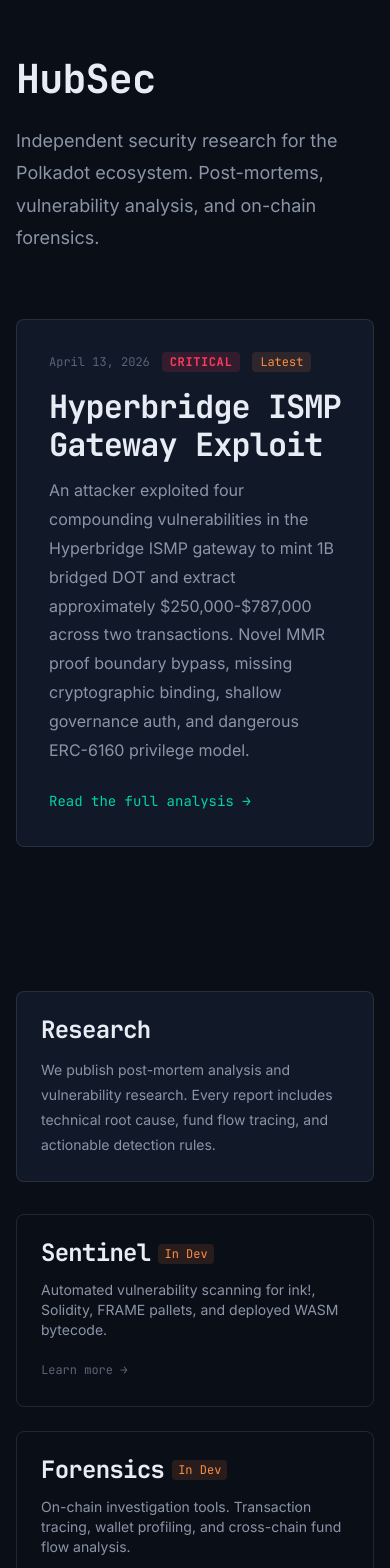
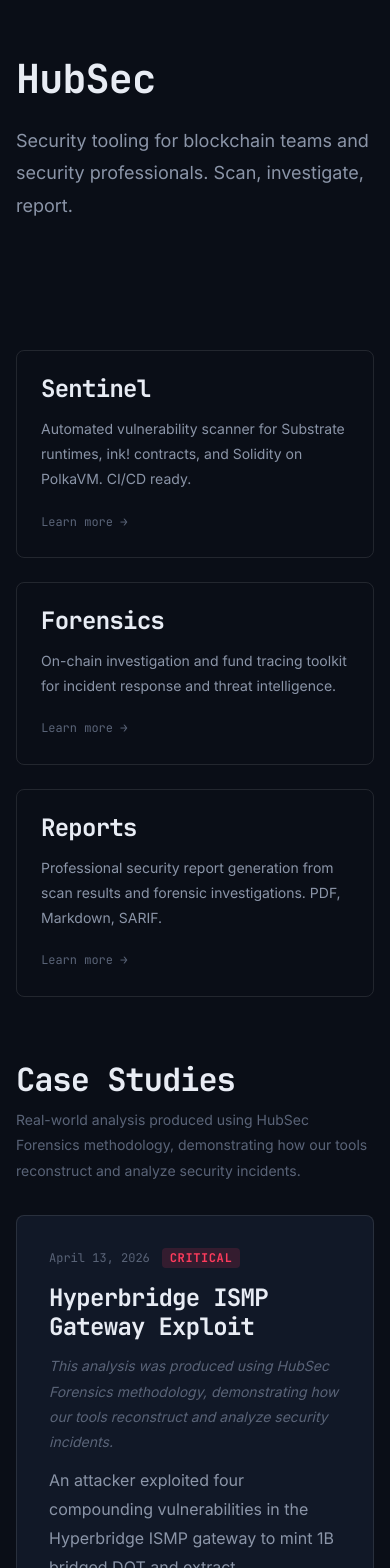
Before and after one commit to hubsec-net/hubsec.net, a Next.js app: page / in a window 390 px wide. Shown: the part 100-1668 px from the top of the page. Built offline with nearby package versions, Linux system fonts and the light colour scheme.

Commit message:
some reframing

```diff
--- a/src/app/layout.tsx
+++ b/src/app/layout.tsx
@@ -27,13 +27,13 @@ const inter = localFont({
 
 export const metadata: Metadata = {
   title: {
-    default: `${SITE_NAME} — Polkadot Security Intelligence`,
+    default: `${SITE_NAME} — Security Tooling for Blockchain`,
     template: `%s | ${SITE_NAME}`,
   },
   description: SITE_DESCRIPTION,
   metadataBase: new URL(`https://${SITE_DOMAIN}`),
   openGraph: {
-    title: `${SITE_NAME} — Polkadot Security Intelligence`,
+    title: `${SITE_NAME} — Security Tooling for Blockchain`,
     description: SITE_DESCRIPTION,
     url: `https://${SITE_DOMAIN}`,
     siteName: SITE_NAME,
--- a/src/app/page.tsx
+++ b/src/app/page.tsx
@@ -6,7 +6,6 @@ import { formatDate } from '@/lib/utils';
 export default async function HomePage() {
   const reports = await getReports();
   const latestReport = reports[0];
-  const olderReports = reports.slice(1, 4);
 
   return (
     <>
@@ -33,16 +32,156 @@ export default async function HomePage() {
               lineHeight: 'var(--leading-relaxed)',
             }}
           >
-            Independent security research for the Polkadot ecosystem.
-            Post-mortems, vulnerability analysis, and on-chain forensics.
+            Security tooling for blockchain teams and security professionals.
+            Scan, investigate, report.
           </p>
         </div>
       </section>
 
-      {/* ── FEATURED REPORT ── */}
+      {/* ── WHAT WE BUILD ── */}
+      <section className="py-16">
+        <div className="mx-auto max-w-6xl px-4 md:px-6">
+          <div className="grid md:grid-cols-3 gap-6">
+            <Link
+              href="/sentinel"
+              className="block rounded-lg p-6"
+              style={{
+                border: '1px solid var(--color-border-default)',
+                transition: 'border-color 0.15s ease',
+              }}
+            >
+              <h3
+                className="text-sm font-semibold mb-3"
+                style={{
+                  fontFamily: 'var(--font-jetbrains), monospace',
+                  color: 'var(--color-text-primary)',
+                }}
+              >
+                Sentinel
+              </h3>
+              <p
+                className="text-sm mb-4"
+                style={{
+                  color: 'var(--color-text-secondary)',
+                  lineHeight: 'var(--leading-relaxed)',
+                }}
+              >
+                Automated vulnerability scanner for Substrate runtimes, ink!
+                contracts, and Solidity on PolkaVM. CI/CD ready.
+              </p>
+              <span
+                className="text-xs"
+                style={{
+                  color: 'var(--color-text-tertiary)',
+                  fontFamily: 'var(--font-jetbrains), monospace',
+                }}
+              >
+                Learn more &rarr;
+              </span>
+            </Link>
+
+            <Link
+              href="/forensics"
+              className="block rounded-lg p-6"
+              style={{
+                border: '1px solid var(--color-border-default)',
+                transition: 'border-color 0.15s ease',
+              }}
+            >
+              <h3
+                className="text-sm font-semibold mb-3"
+                style={{
+                  fontFamily: 'var(--font-jetbrains), monospace',
+                  color: 'var(--color-text-primary)',
+                }}
+              >
+                Forensics
+              </h3>
+              <p
+                className="text-sm mb-4"
+                style={{
+                  color: 'var(--color-text-secondary)',
+                  lineHeight: 'var(--leading-relaxed)',
+                }}
+              >
+                On-chain investigation and fund tracing toolkit for incident
+                response and threat intelligence.
+              </p>
+              <span
+                className="text-xs"
+                style={{
+                  color: 'var(--color-text-tertiary)',
+                  fontFamily: 'var(--font-jetbrains), monospace',
+                }}
+              >
+                Learn more &rarr;
+              </span>
+            </Link>
+
+            <Link
+              href="/research"
+              className="block rounded-lg p-6"
+              style={{
+                border: '1px solid var(--color-border-default)',
+                transition: 'border-color 0.15s ease',
+              }}
+            >
+              <h3
+                className="text-sm font-semibold mb-3"
+                style={{
+                  fontFamily: 'var(--font-jetbrains), monospace',
+                  color: 'var(--color-text-primary)',
+                }}
+              >
+                Reports
+              </h3>
+              <p
+                className="text-sm mb-4"
+                style={{
+                  color: 'var(--color-text-secondary)',
+                  lineHeight: 'var(--leading-relaxed)',
+                }}
+              >
+                Professional security report generation from scan results and
+                forensic investigations. PDF, Markdown, SARIF.
+              </p>
+              <span
+                className="text-xs"
+                style={{
+                  color: 'var(--color-text-tertiary)',
+                  fontFamily: 'var(--font-jetbrains), monospace',
+                }}
+              >
+                Learn more &rarr;
+              </span>
+            </Link>
+          </div>
+        </div>
+      </section>
+
+      {/* ── CASE STUDIES ── */}
       {latestReport && (
         <section className="pb-20">
           <div className="mx-auto max-w-6xl px-4 md:px-6">
+            <h2
+              className="text-lg font-semibold mb-2"
+              style={{
+                fontFamily: 'var(--font-jetbrains), monospace',
+                color: 'var(--color-text-primary)',
+              }}
+            >
+              Case Studies
+            </h2>
+            <p
+              className="text-sm mb-8"
+              style={{
+                color: 'var(--color-text-tertiary)',
+                lineHeight: 'var(--leading-relaxed)',
+              }}
+            >
+              Real-world analysis produced using HubSec Forensics methodology,
+              demonstrating how our tools reconstruct and analyze security incidents.
+            </p>
             <Link
               href={`/research/${latestReport.slug}`}
               className="block rounded-lg p-8 md:p-10 group"
@@ -64,18 +203,8 @@ export default async function HomePage() {
                   {formatDate(latestReport.date)}
                 </span>
                 <Badge level={latestReport.classification} />
-                <span
-                  className="text-xs px-2 py-0.5 rounded"
-                  style={{
-                    color: 'var(--color-accent-warm)',
-                    backgroundColor: 'var(--color-accent-warm-muted)',
-                    fontFamily: 'var(--font-jetbrains), monospace',
-                  }}
-                >
-                  Latest
-                </span>
               </div>
-              <h2
+              <h3
                 className="text-xl md:text-2xl font-bold mb-3"
                 style={{
                   fontFamily: 'var(--font-jetbrains), monospace',
@@ -83,7 +212,19 @@ export default async function HomePage() {
                 }}
               >
                 {latestReport.title}
-              </h2>
+              </h3>
+              <p
+                className="text-sm mb-3"
+                style={{
+                  color: 'var(--color-text-tertiary)',
+                  lineHeight: 'var(--leading-relaxed)',
+                  fontStyle: 'italic',
+                }}
+              >
+                This analysis was produced using HubSec Forensics methodology,
+                demonstrating how our tools reconstruct and analyze security
+                incidents.
+              </p>
               <p
                 className="text-base max-w-2xl mb-6"
                 style={{
@@ -106,171 +247,6 @@ export default async function HomePage() {
           </div>
         </section>
       )}
-
-      {/* ── WHAT WE DO — asymmetric layout ── */}
-      <section className="py-16">
-        <div className="mx-auto max-w-6xl px-4 md:px-6">
-          {/* Research — full width, prominent */}
-          <div className="mb-8">
-            <Link
-              href="/research"
-              className="block rounded-lg p-6 md:p-8"
-              style={{
-                border: '1px solid var(--color-border-default)',
-                backgroundColor: 'var(--color-bg-secondary)',
-                transition: 'border-color 0.15s ease',
-              }}
-            >
-              <div className="flex flex-col md:flex-row md:items-start md:justify-between gap-6">
-                <div className="flex-1">
-                  <h3
-                    className="text-lg font-semibold mb-3"
-                    style={{
-                      fontFamily: 'var(--font-jetbrains), monospace',
-                      color: 'var(--color-text-primary)',
-                    }}
-                  >
-                    Research
-                  </h3>
-                  <p
-                    className="text-sm max-w-md"
-                    style={{
-                      color: 'var(--color-text-secondary)',
-                      lineHeight: 'var(--leading-relaxed)',
-                    }}
-                  >
-                    We publish post-mortem analysis and vulnerability research.
-                    Every report includes technical root cause, fund flow tracing,
-                    and actionable detection rules.
-                  </p>
-                </div>
-                {olderReports.length > 0 && (
-                  <div className="flex flex-col gap-2 md:text-right shrink-0">
-                    {olderReports.map((r) => (
-                      <span
-                        key={r.slug}
-                        className="text-xs"
-                        style={{
-                          color: 'var(--color-text-tertiary)',
-                          fontFamily: 'var(--font-jetbrains), monospace',
-                        }}
-                      >
-                        {r.title}
-                      </span>
-                    ))}
-                    <span
-                      className="text-xs mt-1"
-                      style={{
-                        color: 'var(--color-accent-primary)',
-                        fontFamily: 'var(--font-jetbrains), monospace',
-                      }}
-                    >
-                      View all &rarr;
-                    </span>
-                  </div>
-                )}
-              </div>
-            </Link>
-          </div>
-
-          {/* Sentinel + Forensics — side by side, compact */}
-          <div className="grid md:grid-cols-2 gap-6">
-            <Link
-              href="/sentinel"
-              className="block rounded-lg p-6"
-              style={{
-                border: '1px solid var(--color-border-default)',
-                transition: 'border-color 0.15s ease',
-              }}
-            >
-              <div className="flex items-center gap-2 mb-3">
-                <h3
-                  className="text-sm font-semibold"
-                  style={{
-                    fontFamily: 'var(--font-jetbrains), monospace',
-                    color: 'var(--color-text-primary)',
-                  }}
-                >
-                  Sentinel
-                </h3>
-                <span
-                  className="text-xs px-1.5 py-0.5 rounded"
-                  style={{
-                    color: 'var(--color-accent-warm)',
-                    backgroundColor: 'var(--color-accent-warm-muted)',
-                    fontFamily: 'var(--font-jetbrains), monospace',
-                  }}
-                >
-                  In Dev
-                </span>
-              </div>
-              <p
-                className="text-sm mb-4"
-                style={{ color: 'var(--color-text-secondary)' }}
-              >
-                Automated vulnerability scanning for ink!, Solidity, FRAME pallets,
-                and deployed WASM bytecode.
-              </p>
-              <span
-                className="text-xs"
-                style={{
-                  color: 'var(--color-text-tertiary)',
-                  fontFamily: 'var(--font-jetbrains), monospace',
-                }}
-              >
-                Learn more &rarr;
-              </span>
-            </Link>
-
-            <Link
-              href="/forensics"
-              className="block rounded-lg p-6"
-              style={{
-                border: '1px solid var(--color-border-default)',
-                transition: 'border-color 0.15s ease',
-              }}
-            >
-              <div className="flex items-center gap-2 mb-3">
-                <h3
-                  className="text-sm font-semibold"
-                  style={{
-                    fontFamily: 'var(--font-jetbrains), monospace',
-                    color: 'var(--color-text-primary)',
-                  }}
-                >
-                  Forensics
-                </h3>
-                <span
-                  className="text-xs px-1.5 py-0.5 rounded"
-                  style={{
-                    color: 'var(--color-accent-warm)',
-                    backgroundColor: 'var(--color-accent-warm-muted)',
-                    fontFamily: 'var(--font-jetbrains), monospace',
-                  }}
-                >
-                  In Dev
-                </span>
-              </div>
-              <p
-                className="text-sm mb-4"
-                style={{ color: 'var(--color-text-secondary)' }}
-              >
-                On-chain investigation tools. Transaction tracing, wallet profiling,
-                and cross-chain fund flow analysis.
-              </p>
-              <span
-                className="text-xs"
-                style={{
-                  color: 'var(--color-text-tertiary)',
-                  fontFamily: 'var(--font-jetbrains), monospace',
-                }}
-              >
-                Learn more &rarr;
-              </span>
-            </Link>
-          </div>
-        </div>
-      </section>
     </>
   );
 }
--- a/src/app/research/page.tsx
+++ b/src/app/research/page.tsx
@@ -7,7 +7,7 @@ import { ResearchFilters } from './filters';
 
 export const metadata: Metadata = {
   title: 'Research',
-  description: 'Security research, post-mortems, and vulnerability analysis for the Polkadot ecosystem.',
+  description: 'Case studies, post-mortems, and vulnerability analysis produced with HubSec tooling.',
 };
 
 export default async function ResearchPage() {
@@ -26,7 +26,7 @@ export default async function ResearchPage() {
           Research
         </h1>
         <p className="text-sm mb-10" style={{ color: 'var(--color-text-tertiary)' }}>
-          Post-mortems and vulnerability analysis for the Polkadot ecosystem.
+          Case studies and vulnerability analysis produced with HubSec tooling.
         </p>
 
         <ResearchFilters />
--- a/src/components/layout/Footer.tsx
+++ b/src/components/layout/Footer.tsx
@@ -21,7 +21,7 @@ export function Footer() {
               HubSec
             </span>
             <p className="text-sm max-w-md" style={{ color: 'var(--color-text-tertiary)' }}>
-              Independent security research for the Polkadot ecosystem.
+              Security tools for blockchain teams and security professionals.
             </p>
             <p
               className="text-xs font-mono break-all"
--- a/src/content/research/hyperbridge-2026-04.mdx
+++ b/src/content/research/hyperbridge-2026-04.mdx
@@ -28,7 +28,7 @@ The attack exploited a novel combination of an MMR proof verification boundary e
 
 ## Attacker Profile
 
-HubSec Forensics analysis of the attacker's on-chain footprint. All data derived from public blockchain records unless marked as *preliminary*.
+Attacker on-chain footprint reconstructed using HubSec Forensics. All data derived from public blockchain records unless marked as *preliminary*.
 
 | Field | Finding | Source |
 |---|---|---|
@@ -57,7 +57,7 @@ Proceeds from the primary exploit (108.2 ETH) are being cycled through Railgun i
 
 No exchange deposits or cross-chain bridge-outs have been detected in public reporting as of time of publication.
 
-> A detailed evidence package including full fund flow tracing and real-time exit monitoring is available to the affected protocol team and law enforcement on request. Contact security@hubsec.net.
+> HubSec Forensics can generate a detailed evidence package including full fund flow tracing and real-time exit monitoring. Protocol teams and law enforcement can use the toolkit to produce court-ready documentation.
 
 ## Attack Timeline
 
@@ -281,7 +281,7 @@ Bridge exploits consistently target the proof/validation layer. The specific mec
 
 ## Methodology
 
-This report was produced by HubSec through analysis of public blockchain data and published security research. No live on-chain queries were performed by HubSec directly for this report. Data sources include:
+This report was generated using HubSec Forensics and Sentinel tooling, with analysis of public blockchain data and published security research. Data sources include:
 
 - **On-chain data:** Ethereum block 24,868,295 and surrounding blocks, as reported by Etherscan and referenced in published analyses.
 - **Security firm reports:** CertiK incident confirmation, BlockSec Phalcon root cause analysis.
--- a/src/lib/constants.ts
+++ b/src/lib/constants.ts
@@ -1,9 +1,9 @@
 export const SITE_NAME = 'HubSec';
 export const SITE_DOMAIN = 'hubsec.net';
-export const SITE_TAGLINE = 'Polkadot Security Intelligence';
-export const SITE_DESCRIPTION = 'Independent security research for the Polkadot ecosystem. Post-mortems, vulnerability analysis, and on-chain forensics.';
+export const SITE_TAGLINE = 'Security Tooling for Blockchain';
+export const SITE_DESCRIPTION = 'Security tools for blockchain teams and security professionals. Vulnerability scanning, on-chain forensics, and report generation.';
 
-export const DISCLAIMER = 'HubSec Forensics provides on-chain intelligence and evidence packaging. Attribution analysis produces probabilistic assessments, not definitive identification. Timezone estimates, behavioral profiles, and entity resolution are investigative leads, not proof of identity. HubSec does not access off-chain personal data, IP addresses, or exchange KYC records. For identity confirmation and legal action, engage qualified legal counsel and law enforcement with the evidence package HubSec provides.';
+export const DISCLAIMER = 'HubSec Forensics is an on-chain investigation toolkit. Attribution analysis produces probabilistic assessments, not definitive identification. Timezone estimates, behavioral profiles, and entity resolution are investigative leads, not proof of identity. The tools do not access off-chain personal data, IP addresses, or exchange KYC records. For identity confirmation and legal action, engage qualified legal counsel and law enforcement with the evidence packages generated by the toolkit.';
 
 export const PGP_FINGERPRINT = '1027 0DFF 53E0 B61F 809F  C079 E0E6 BF50 4785 0199';
 
```
Also changed, not shown: src/app/about/page.tsx (+18 -19 lines).
